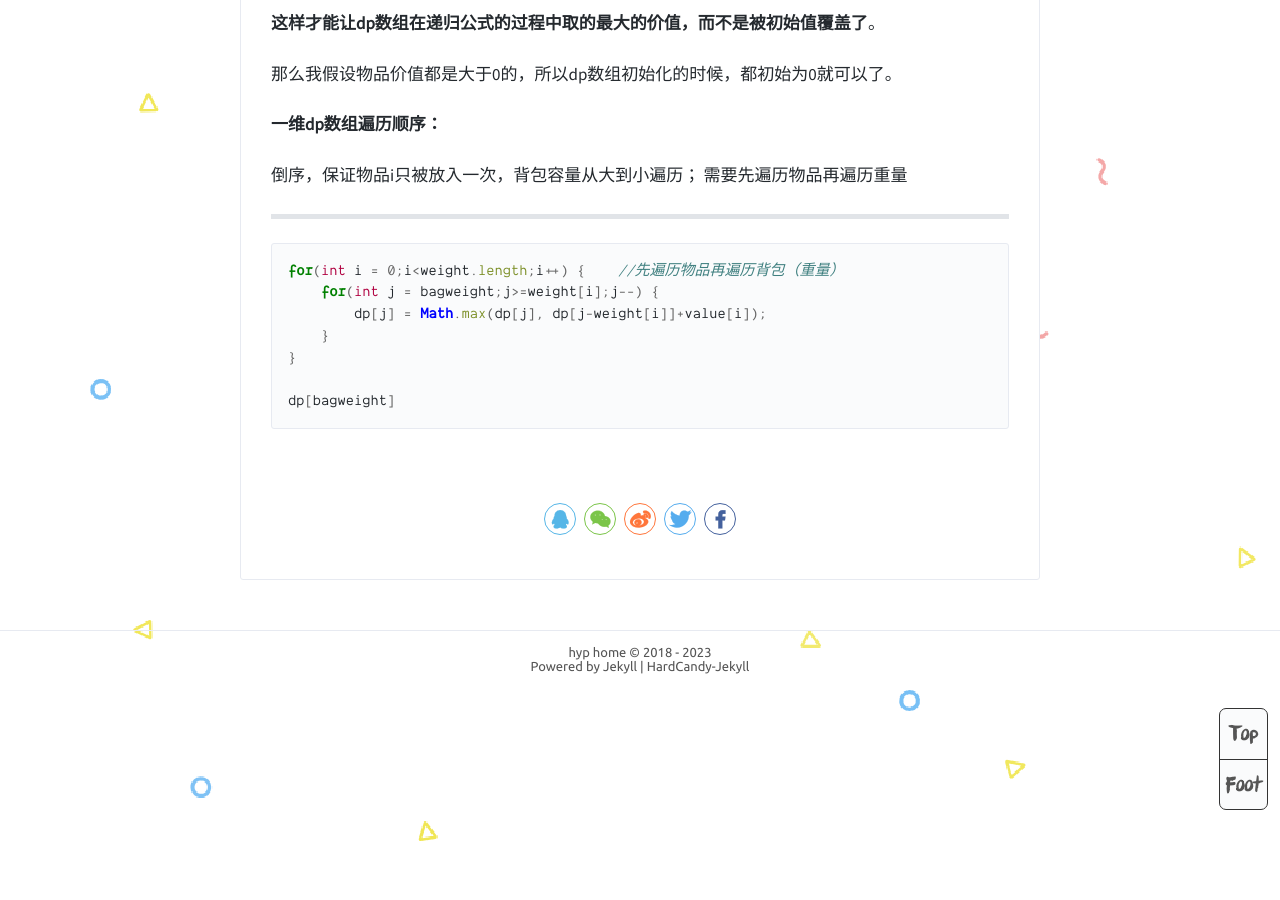
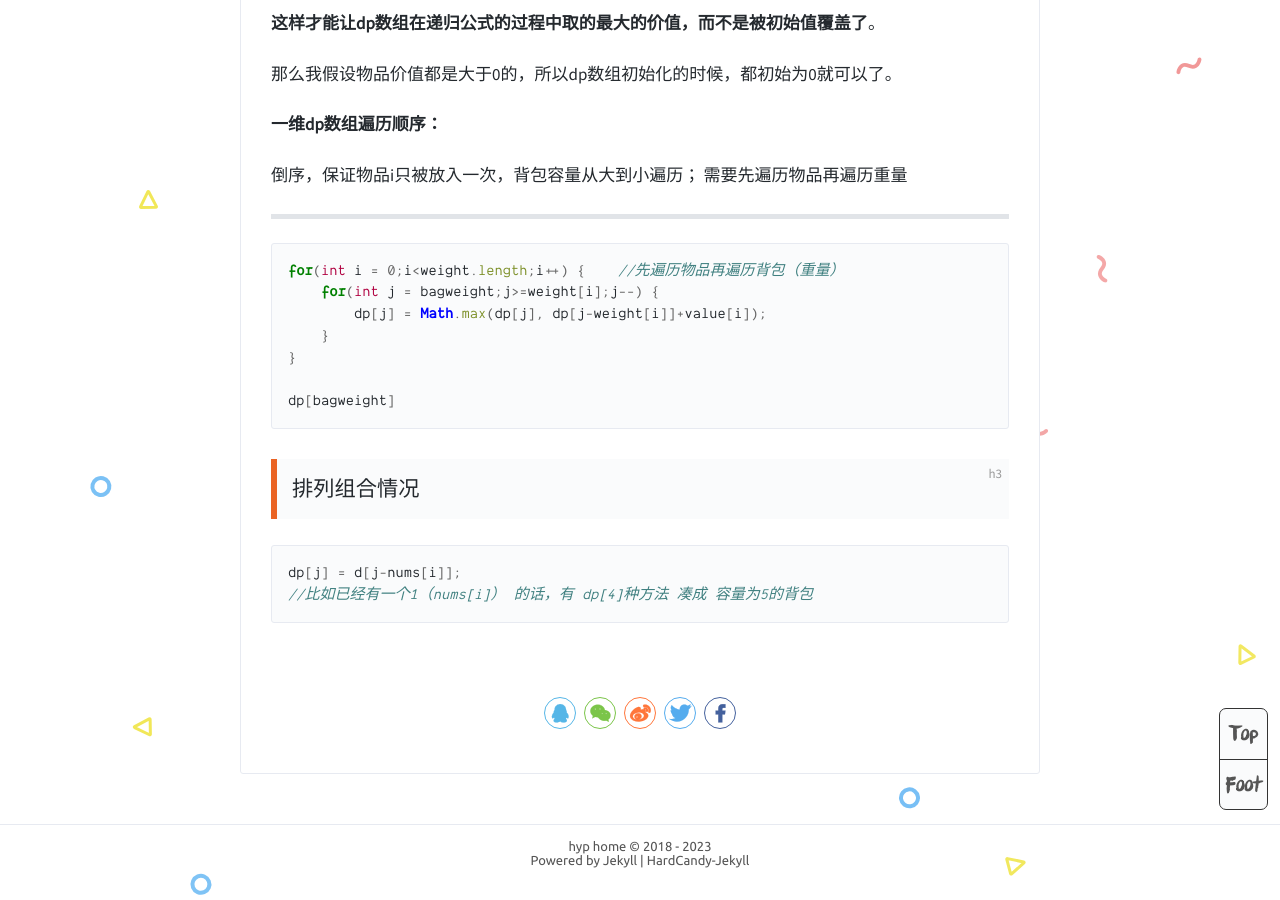
Before and after one commit to cleverhou/cleverhou.github.io, a Jekyll site: the page built from _posts/2023-09-26-01背包.md, in a window 1280 px wide and 900 px high, scrolled down 1488 px. Built offline with Jekyll 4.4.1, drawn with Linux system fonts in a browser that asks for light colours; comment, search, counter and statistics services are not loaded.

Commit message:
create gfs & update 01背包

````diff
--- a/_posts/2023-09-26-01背包.md
+++ b/_posts/2023-09-26-01背包.md
@@ -67,3 +67,12 @@ for(int i = 0;i<weight.length;i++) {	//先遍历物品再遍历背包（重量
 
 dp[bagweight]
 ```
+
+
+
+### 排列组合情况
+
+```java
+dp[j] = d[j-nums[i]];
+//比如已经有一个1（nums[i]） 的话，有 dp[4]种方法 凑成 容量为5的背包
+```
````
Also changed, not shown: _posts/2023-09-29-分布式gfs.md (added, +5 -0 lines).
